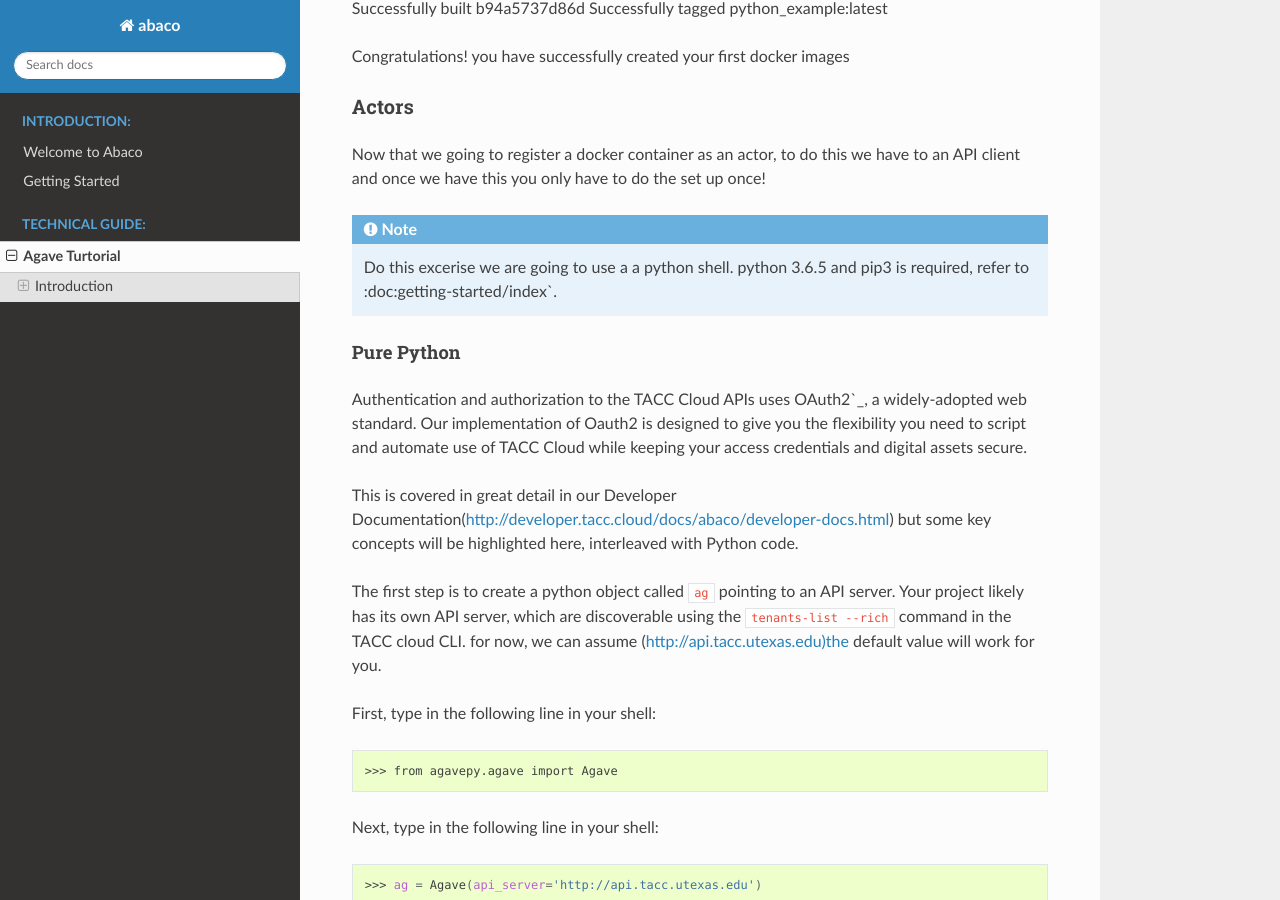
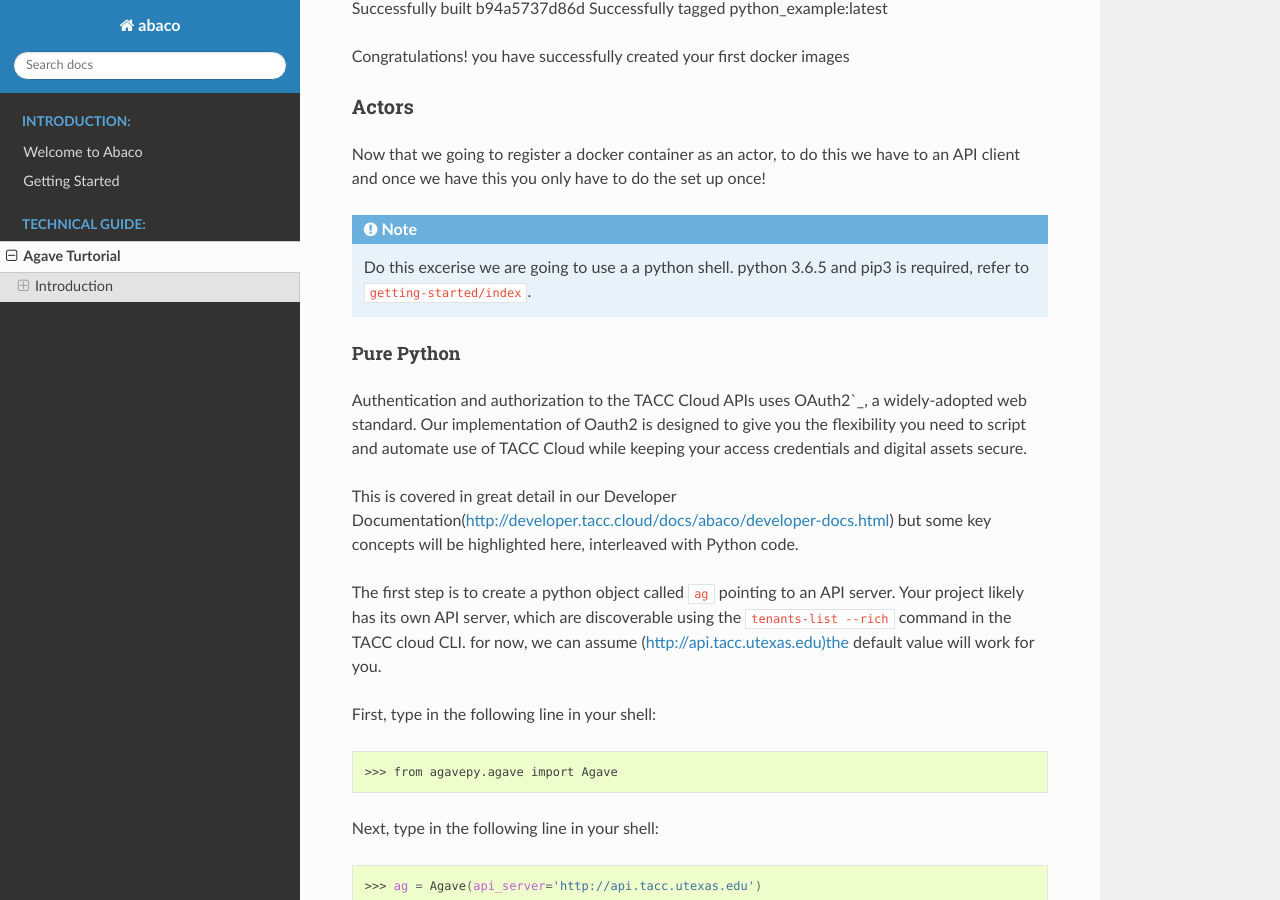
Before and after one commit to TACC/Abaco2.0, a Sphinx documentation site: the page built from docs/source/technical/Quickstart.rst, in a window 1280 px wide and 900 px high, scrolled down 2322 px. Built offline with Sphinx 7.4.7 and the Read the Docs theme 2.0.0, drawn with Linux system fonts in a browser that asks for light colours; cross-references to code outside the pages are shown as plain code; some of the changed lines change nothing that is shown.

Commit message:
Update Quickstart.rst

```diff
--- a/docs/source/technical/Quickstart.rst
+++ b/docs/source/technical/Quickstart.rst
@@ -102,7 +102,7 @@ Actors
 ------
 Now that we going to register a docker container as an actor, to do this we have to an API client and once we have this you only have to do the set up once!
 
-.. note:: Do this excerise we are going to use a a python shell. python 3.6.5 and pip3 is required, refer to :doc:getting-started/index`.
+.. note:: Do this excerise we are going to use a a python shell. python 3.6.5 and pip3 is required, refer to :doc:source:`getting-started/index`.
 
 Pure Python
 ^^^^^^^^^^^^
```
